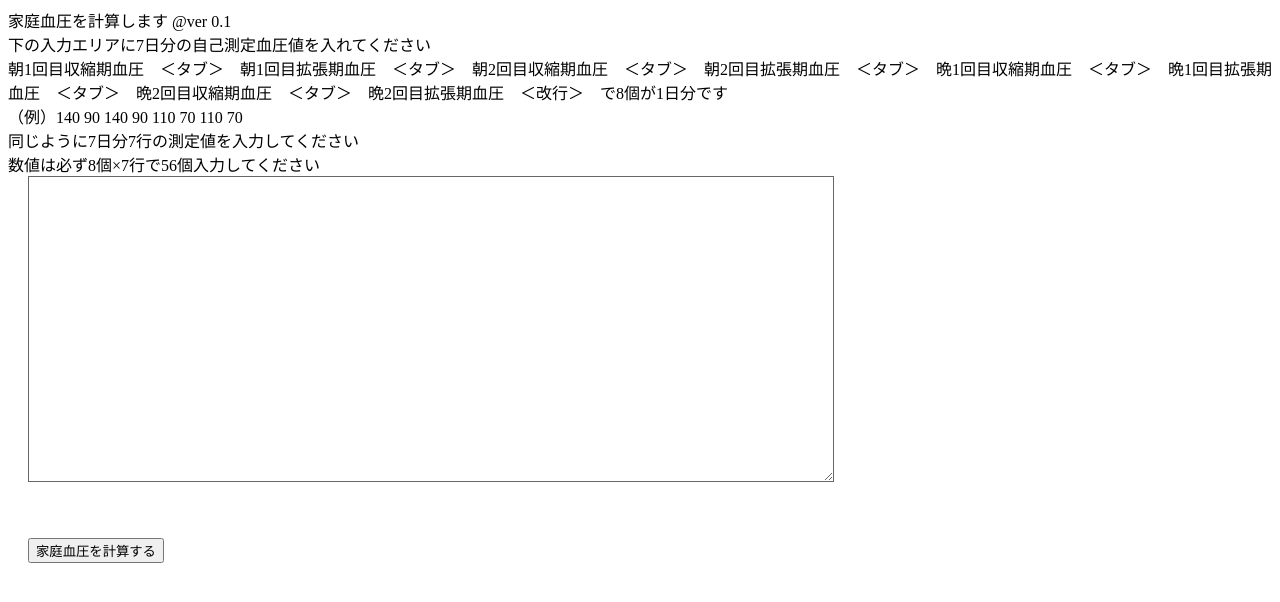
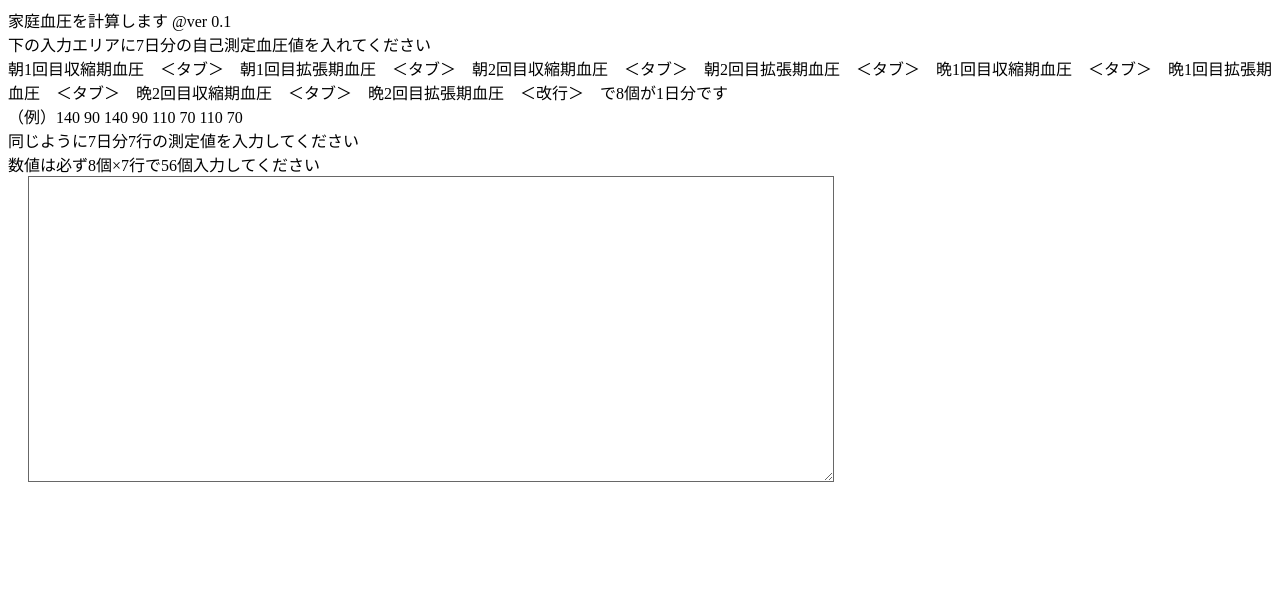
Before and after one commit to takeshiogata/kateiketsuatsu, a plain HTML site: page index.html in a window 1280 px wide. Drawn offline with Linux system fonts and the light colour scheme.

Commit message:
button remove

```diff
--- a/index.html
+++ b/index.html
@@ -105,9 +105,6 @@
 		数値は必ず8個×7行で56個入力してください<br>
 	</div>
 	<textarea id="matrix_input" onkeyup="calKateiKetsuatsu()" rows="8" cols="60"></textarea><br>
-
-	<button onclick="calKateiKetsuatsu()">家庭血圧を計算する</button>
-	<br><br>
 	<div id="alert"></div>
 	<div id="result"></div>
 
```
